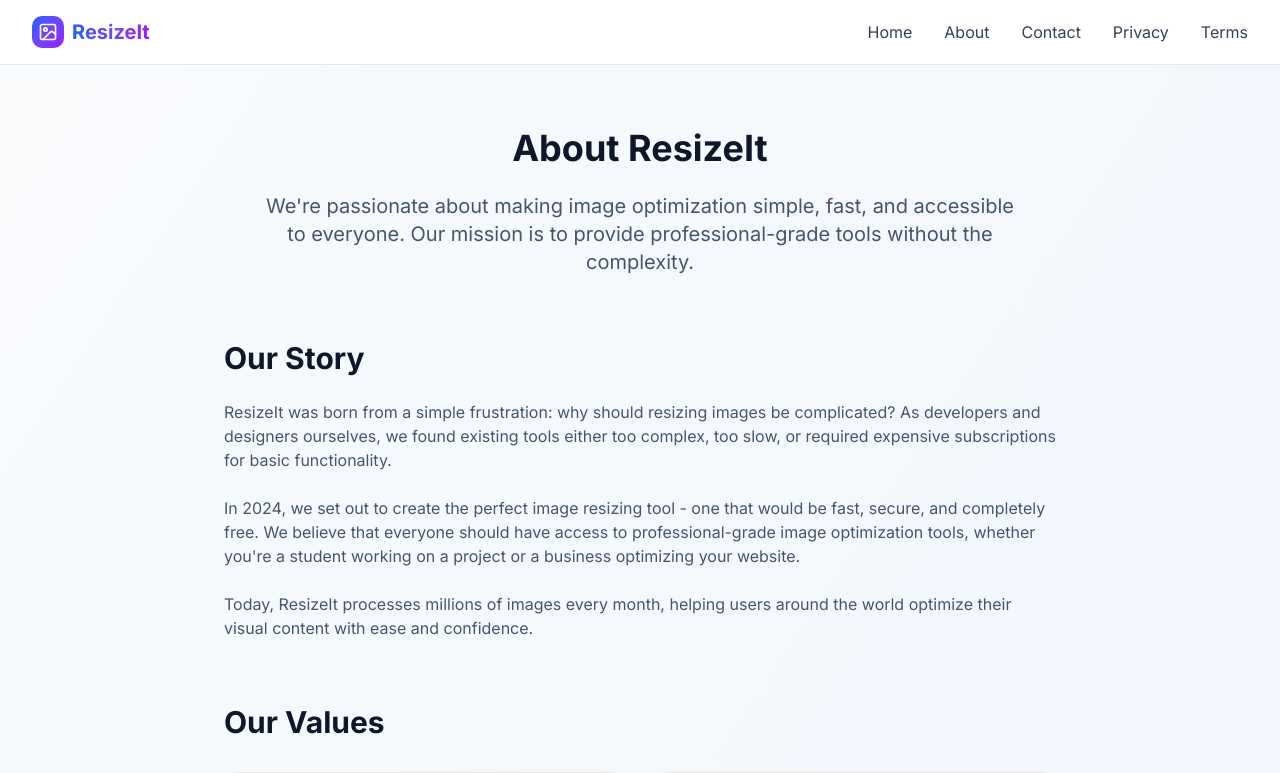
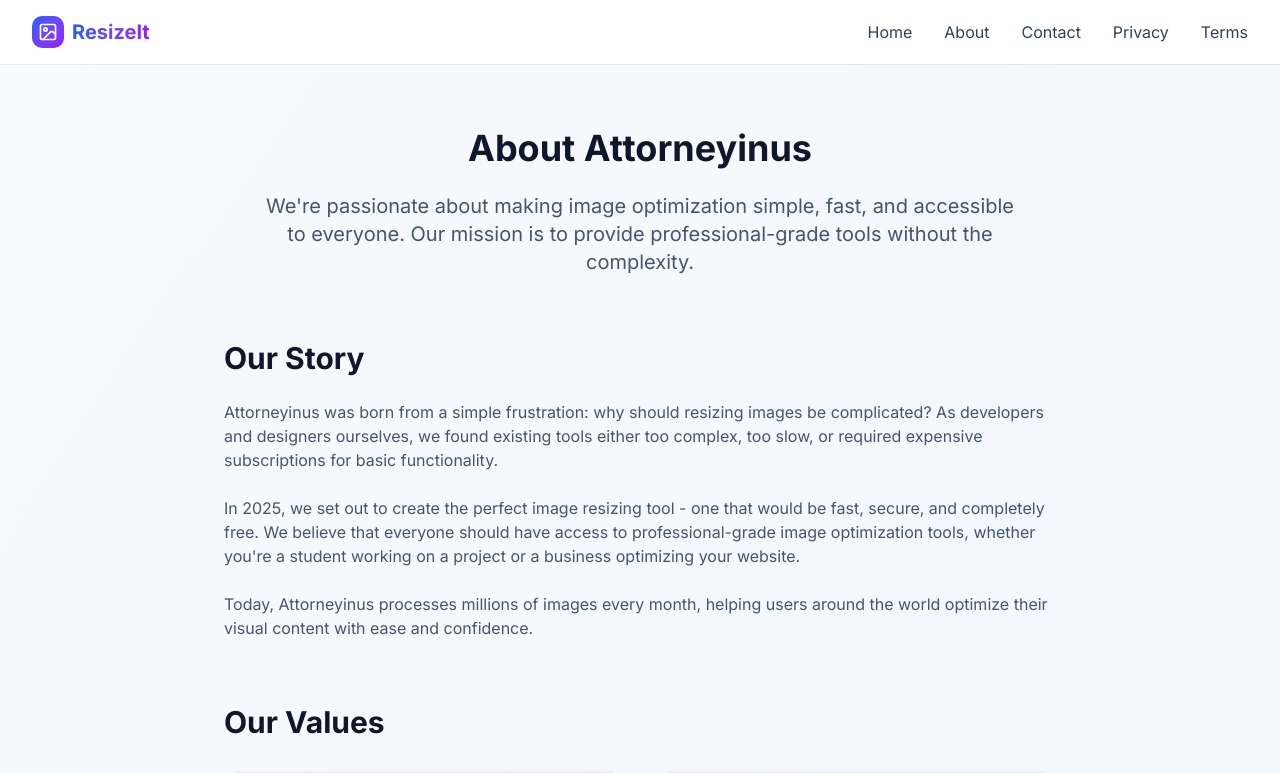
Before and after one commit to tejupanghal/attorneyinus, a Next.js app: page /about in a window 1280 px wide. Shown: the top 773 px of the page. Built offline with nearby package versions, Linux system fonts and the light colour scheme.

Commit message:
Update page.tsx

```diff
--- a/src/app/about/page.tsx
+++ b/src/app/about/page.tsx
@@ -3,11 +3,11 @@ import { Card, CardContent } from "@/components/ui/card";
 import { Users, Target, Award, Heart } from "lucide-react";
 
 export const metadata: Metadata = {
-	title: "About Us - ResizeIt | Professional Image Resizing Tool",
+	title: "About Us - Attorneyinus | Professional Image Resizing Tool",
 	description:
-		"Learn about ResizeIt, the professional image resizing tool trusted by millions. Our mission, values, and commitment to providing the best image optimization experience.",
+		"Learn about Attorneyinus, the professional image resizing tool trusted by millions. Our mission, values, and commitment to providing the best image optimization experience.",
 	keywords:
-		"about resizeIt, image resizing company, photo editing team, image optimization mission",
+		"about Attorneyinus, image resizing company, photo editing team, image optimization mission",
 };
 
 export default function AboutPage() {
@@ -17,7 +17,7 @@ export default function AboutPage() {
 				{/* Hero Section */}
 				<div className='text-center mb-16'>
 					<h1 className='text-4xl font-bold text-slate-900 mb-6'>
-						About ResizeIt
+						About Attorneyinus
 					</h1>
 					<p className='text-xl text-slate-600 max-w-3xl mx-auto'>
 						We&apos;re passionate about making image optimization
@@ -34,14 +34,14 @@ export default function AboutPage() {
 					</h2>
 					<div className='prose prose-lg text-slate-600 max-w-none'>
 						<p className='mb-6'>
-							ResizeIt was born from a simple frustration: why
+							Attorneyinus was born from a simple frustration: why
 							should resizing images be complicated? As developers
 							and designers ourselves, we found existing tools
 							either too complex, too slow, or required expensive
 							subscriptions for basic functionality.
 						</p>
 						<p className='mb-6'>
-							In 2024, we set out to create the perfect image
+							In 2025, we set out to create the perfect image
 							resizing tool - one that would be fast, secure, and
 							completely free. We believe that everyone should
 							have access to professional-grade image optimization
@@ -49,7 +49,7 @@ export default function AboutPage() {
 							project or a business optimizing your website.
 						</p>
 						<p>
-							Today, ResizeIt processes millions of images every
+							Today, Attorneyinus processes millions of images every
 							month, helping users around the world optimize their
 							visual content with ease and confidence.
 						</p>
@@ -129,7 +129,7 @@ export default function AboutPage() {
 								</div>
 								<p className='text-slate-600'>
 									We&apos;re believe in giving back to the
-									community that supports us. ResizeIt will
+									community that supports us. Attorneyinus will
 									always be free for everyone.
 								</p>
 							</CardContent>
```
